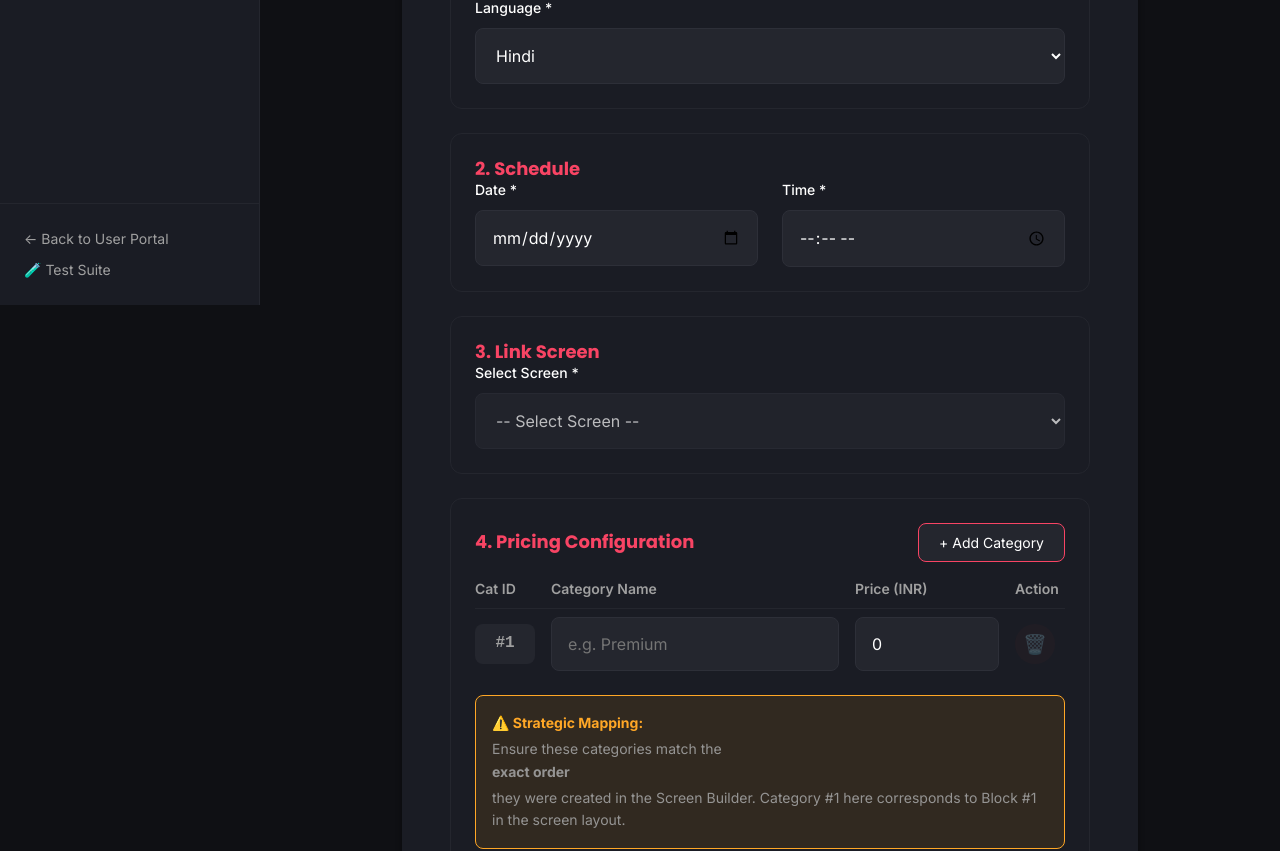
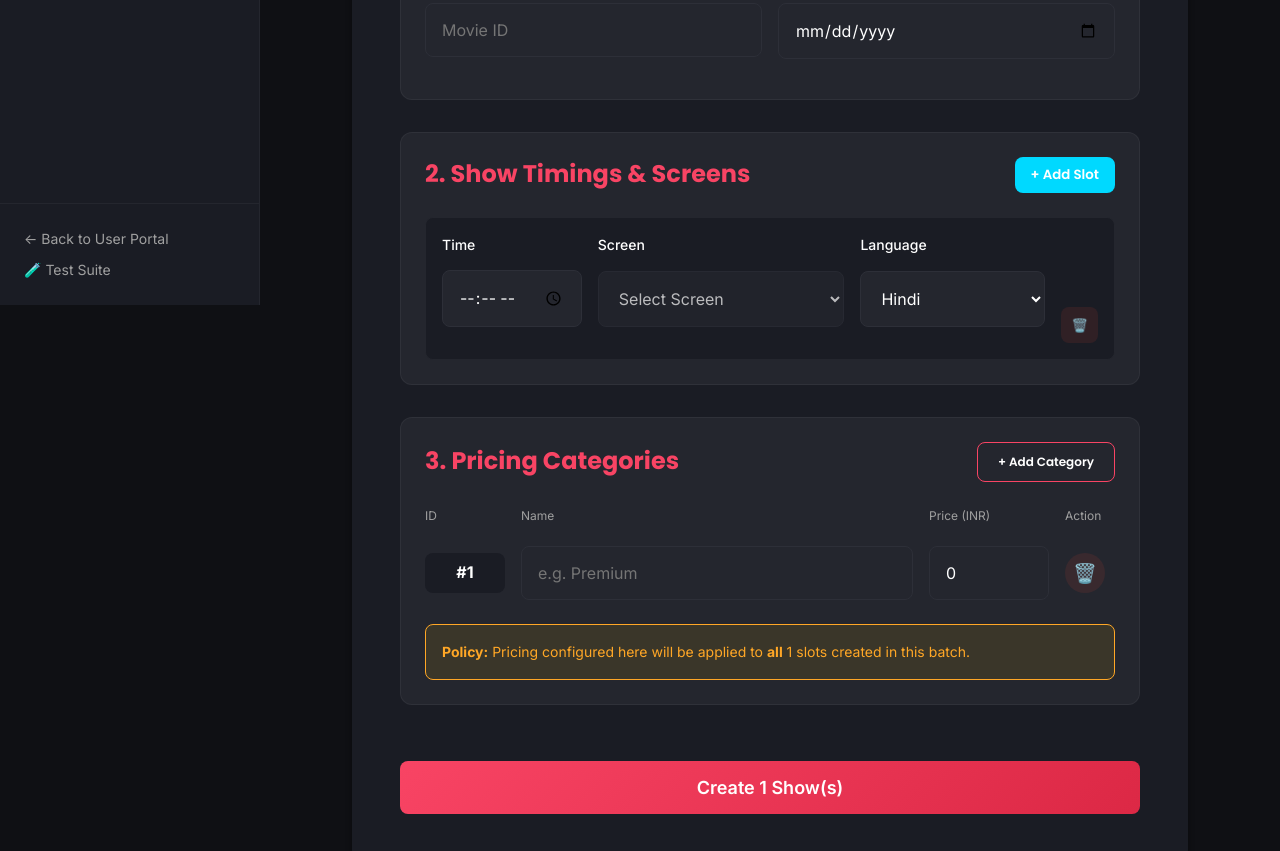
Before and after one commit to AdarshBaddies/bookmyshow-frontend, a React (Vite) app: page /theatre-admin/shows/add in a window 1280 px wide. Shown: the part 495-1346 px from the top of the page. Built offline with nearby package versions, Linux system fonts and the light colour scheme.

Commit message:
booking and confirming the booking working

```diff
--- a/src/pages/theatre-admin/shows/AddShow.css
+++ b/src/pages/theatre-admin/shows/AddShow.css
@@ -1,107 +1,178 @@
 .add-show-page {
     padding: var(--spacing-xl);
-    max-width: 800px;
+    max-width: 900px;
     margin: 0 auto;
 }
 
-.form-section {
-    background: var(--color-surface);
-    padding: var(--spacing-lg);
-    border-radius: var(--radius-lg);
-    border: 1px solid var(--color-surface-elevated);
-    margin-bottom: var(--spacing-lg);
-}
-
-.section-header-row {
+.page-header {
     display: flex;
     justify-content: space-between;
     align-items: center;
+    margin-bottom: var(--spacing-xl);
+}
+
+.form-container {
+    background: var(--color-surface);
+    border-radius: var(--radius-xl);
+    padding: var(--spacing-xl);
+    box-shadow: var(--shadow-lg);
+}
+
+.form-section {
+    background: var(--color-surface-elevated);
+    padding: var(--spacing-lg);
+    border-radius: var(--radius-lg);
+    margin-bottom: var(--spacing-xl);
+    border: 1px solid rgba(255, 255, 255, 0.05);
+}
+
+.form-section h3 {
+    margin-bottom: var(--spacing-lg);
+    color: var(--color-primary);
+    display: flex;
+    justify-content: space-between;
+    align-items: center;
+}
+
+.form-group {
     margin-bottom: var(--spacing-md);
 }
 
-.form-section h3 {
-    margin: 0;
-    font-size: var(--text-lg);
-    color: var(--color-primary);
+.form-group label {
+    display: block;
+    margin-bottom: 6px;
+    font-size: var(--text-sm);
+    color: var(--color-text-secondary);
 }
 
-/* Dynamic Pricing Table */
+.form-group input,
+.form-group select {
+    width: 100%;
+    background: var(--color-surface);
+    border: 1px solid var(--color-surface-elevated);
+    color: var(--color-text);
+    padding: 10px;
+    border-radius: var(--radius-md);
+}
+
+.form-row {
+    display: grid;
+    grid-template-columns: 1fr 1fr;
+    gap: var(--spacing-md);
+}
+
+/* Slots Section */
+.slots-container {
+    display: flex;
+    flex-direction: column;
+    gap: var(--spacing-md);
+}
+
+.show-slot-card {
+    background: var(--color-surface);
+    padding: var(--spacing-md);
+    border-radius: var(--radius-md);
+    border: 1px solid var(--color-surface-elevated);
+    position: relative;
+    display: grid;
+    grid-template-columns: 1fr 2fr 1.5fr auto;
+    gap: var(--spacing-md);
+    align-items: end;
+}
+
+.btn-remove-slot {
+    background: rgba(244, 67, 54, 0.1);
+    color: var(--color-error);
+    border: none;
+    padding: 10px;
+    border-radius: var(--radius-md);
+    cursor: pointer;
+}
+
+.btn-add-slot {
+    background: var(--color-secondary);
+    color: white;
+    border: none;
+    padding: 8px 16px;
+    border-radius: var(--radius-md);
+    cursor: pointer;
+    font-weight: 600;
+}
+
+/* Pricing Grid */
 .pricing-grid-header {
     display: grid;
-    grid-template-columns: 60px 2fr 1fr 50px;
+    grid-template-columns: 80px 1fr 120px 50px;
     gap: var(--spacing-md);
-    padding-bottom: var(--spacing-sm);
+    padding-bottom: 8px;
+    border-bottom: 1px solid var(--color-surface-elevated);
+    margin-bottom: 12px;
+    font-size: var(--text-xs);
     color: var(--color-text-secondary);
-    font-size: var(--text-sm);
-    font-weight: 600;
-    border-bottom: 1px solid var(--color-surface-elevated);
-    margin-bottom: var(--spacing-sm);
 }
 
 .price-row-dynamic {
     display: grid;
-    grid-template-columns: 60px 2fr 1fr 50px;
+    grid-template-columns: 80px 1fr 120px 50px;
     gap: var(--spacing-md);
-    margin-bottom: var(--spacing-sm);
+    margin-bottom: 12px;
     align-items: center;
 }
 
 .cat-id-badge {
-    background: var(--color-surface-elevated);
-    color: var(--color-text-secondary);
+    height: 40px;
+    background: var(--color-surface);
     display: flex;
     align-items: center;
     justify-content: center;
-    height: 40px;
     border-radius: var(--radius-md);
-    font-family: monospace;
     font-weight: bold;
 }
 
 .btn-add-row {
-    background: var(--color-secondary);
+    font-size: var(--text-xs);
+    background: var(--color-primary);
     color: white;
     border: none;
-    padding: 6px 12px;
-    border-radius: var(--radius-md);
+    padding: 4px 10px;
+    border-radius: var(--radius-sm);
     cursor: pointer;
-    font-size: var(--text-sm);
 }
 
-.btn-remove-row {
-    background: rgba(244, 67, 54, 0.1);
-    color: var(--color-error);
-    border: 1px solid var(--color-error);
-    border-radius: var(--radius-md);
-    height: 40px;
+.btn-submit {
+    width: 100%;
+    padding: var(--spacing-lg);
+    background: var(--color-primary);
+    color: white;
+    border: none;
+    border-radius: var(--radius-lg);
+    font-size: var(--text-lg);
+    font-weight: bold;
     cursor: pointer;
-    display: flex;
-    align-items: center;
-    justify-content: center;
+    margin-top: var(--spacing-lg);
 }
 
-.btn-remove-row:disabled {
-    opacity: 0.3;
+.btn-submit:disabled {
+    opacity: 0.5;
     cursor: not-allowed;
-    border-color: transparent;
 }
 
 .alert-box {
     margin-top: var(--spacing-lg);
-    background: rgba(255, 152, 0, 0.1);
-    border: 1px solid var(--color-warning);
+    background: rgba(255, 193, 7, 0.1);
     padding: var(--spacing-md);
     border-radius: var(--radius-md);
+    border: 1px solid var(--color-warning);
     color: var(--color-warning);
     font-size: var(--text-sm);
 }
 
-.alert-box strong {
-    display: block;
-    margin-bottom: 4px;
+.success-tag {
+    display: inline-block;
+    margin-top: 4px;
+    padding: 2px 8px;
+    background: rgba(76, 175, 80, 0.1);
+    color: #4caf50;
+    font-size: var(--text-xs);
+    border-radius: var(--radius-sm);
 }
-
-.alert-box p {
-    margin: 0;
-    opacity: 0.9;
-}
--- a/src/pages/theatre-admin/shows/AddShow.tsx
+++ b/src/pages/theatre-admin/shows/AddShow.tsx
@@ -1,26 +1,32 @@
 import { useState } from 'react';
 import { useMutation, useLazyQuery } from '@apollo/client';
 import { ADD_SHOW } from '../../../graphql/mutations';
-import { GET_SCREENS, FETCH_THEATRE } from '../../../graphql/queries';
+import { GET_SCREENS } from '../../../graphql/queries';
 import { useNavigate } from 'react-router-dom';
 import './AddShow.css';
+
+interface ShowSlot {
+    id: number;
+    showTime: string;
+    screenId: string;
+    layoutId: string;
+    lang: string;
+}
 
 function AddShow() {
     const navigate = useNavigate();
     const [addShow, { loading: creating }] = useMutation(ADD_SHOW);
-
-    const [fetchTheatre] = useLazyQuery(FETCH_THEATRE);
     const [getScreens] = useLazyQuery(GET_SCREENS);
 
-    const [formData, setFormData] = useState({
+    const [globalInfo, setGlobalInfo] = useState({
         theatreId: '',
         movieId: '',
         date: '',
-        showTime: '',
-        screenId: '',
-        layoutId: '', // Need to capture this
-        lang: 'Hindi' // Default per playground example
     });
+
+    const [showSlots, setShowSlots] = useState<ShowSlot[]>([
+        { id: Date.now(), showTime: '', screenId: '', layoutId: '', lang: 'Hindi' }
+    ]);
 
     const [availableScreens, setAvailableScreens] = useState<any[]>([]);
 
@@ -29,126 +35,192 @@ function AddShow() {
     ]);
 
     const handleTheatreBlur = async () => {
-        if (!formData.theatreId) return;
-        const { data } = await getScreens({ variables: { theatreId: formData.theatreId } });
+        if (!globalInfo.theatreId) return;
+        try {
+            const { data } = await getScreens({ variables: { theatreId: globalInfo.theatreId } });
             if (data?.getScreens) {
                 setAvailableScreens(data.getScreens);
             }
+        } catch (err) {
+            console.error("Failed to fetch screens:", err);
+        }
     };
 
-    // Capture LayoutID when Screen is selected
-    const handleScreenChange = (e: React.ChangeEvent<HTMLSelectElement>) => {
-        const selectedId = e.target.value;
-        const selectedScreen = availableScreens.find(s => s.id === selectedId);
-        setFormData({
-            ...formData,
-            screenId: selectedId,
-            layoutId: selectedScreen?.layoutId || ''
-        });
+    // Slot Handlers
+    const handleAddSlot = () => {
+        setShowSlots([...showSlots, { id: Date.now(), showTime: '', screenId: '', layoutId: '', lang: 'Hindi' }]);
     };
 
+    const handleRemoveSlot = (id: number) => {
+        if (showSlots.length === 1) return;
+        setShowSlots(showSlots.filter(s => s.id !== id));
+    };
+
+    const handleSlotChange = (id: number, field: keyof ShowSlot, value: string) => {
+        setShowSlots(showSlots.map(slot => {
+            if (slot.id === id) {
+                const updated = { ...slot, [field]: value };
+                if (field === 'screenId') {
+                    const screen = availableScreens.find(s => s.id === value);
+                    updated.layoutId = screen?.layoutId || '';
+                }
+                return updated;
+            }
+            return slot;
+        }));
+    };
+
+    // Pricing Handlers
     const handleAddPriceRow = () => {
         setPricing([...pricing, { categoryName: '', price: 0 }]);
     };
 
     const handleRemovePriceRow = (index: number) => {
         if (pricing.length === 1) return;
-        const newPricing = pricing.filter((_, i) => i !== index);
-        setPricing(newPricing);
+        setPricing(pricing.filter((_, i) => i !== index));
     };
 
-    const handlePriceChange = (index: number, field: 'categoryName' | 'price', value: string | number) => {
+    const handlePriceChange = (index: number, field: string, value: string | number) => {
         const newPricing = [...pricing];
-        if (field === 'categoryName') newPricing[index].categoryName = value as string;
-        if (field === 'price') newPricing[index].price = Number(value);
+        (newPricing[index] as any)[field] = field === 'price' ? Number(value) : value;
         setPricing(newPricing);
     };
 
     const handleSubmit = async (e: React.FormEvent) => {
         e.preventDefault();
 
-        // Construct Dates
-        // DateTime format: ISO string (e.g. 2025-11-22T02:00:00Z)
-        const exactShowTime = new Date(`${formData.date}T${formData.showTime}:00`);
+        if (showSlots.some(s => !s.showTime || !s.screenId)) {
+            alert("Please fill all show slot details.");
+            return;
+        }
 
-        // Auto-generate Publish Time (e.g., 1 hour before, or now)
-        // For simplicity, let's set it to 1 day before showtime
+        const showDetails = showSlots.map(slot => {
+            const exactShowTime = new Date(`${globalInfo.date}T${slot.showTime}:00`);
             const publishTime = new Date(exactShowTime);
-        publishTime.setDate(publishTime.getDate() - 1);
+            publishTime.setHours(publishTime.getHours() - 24); // Default 1 day before
 
-        const showDetails = [{
-            screenId: formData.screenId,
-            status: 1, // 1 = Open/Active (Required!)
-            publishTime: publishTime.toISOString(), // (Required!)
+            return {
+                screenId: slot.screenId,
+                status: 1, // Active
+                publishTime: publishTime.toISOString(),
                 showTime: exactShowTime.toISOString(),
-            lang: formData.lang, // (Required!)
-            layoutId: formData.layoutId, // (Required!)
-
+                lang: slot.lang,
+                layoutId: slot.layoutId,
                 categoryDetails: pricing.map((p, idx) => ({
                     categoryId: idx + 1,
                     categoryName: p.categoryName,
                     price: parseFloat(p.price.toString()),
                     currency: "INR",
-                rowCount: 1, // Dummy match playground
-                columnsCount: 20 // Dummy match playground
+                    rowCount: 1, // Meta requirements
+                    columnsCount: 20
                 }))
-        }];
+            };
+        });
 
         try {
             await addShow({
                 variables: {
-                    date: new Date(formData.date).toISOString(),
-                    movieID: formData.movieId,
-                    theatreId: formData.theatreId,
+                    date: new Date(globalInfo.date).toISOString(),
+                    movieID: globalInfo.movieId,
+                    theatreId: globalInfo.theatreId,
                     shs: showDetails
                 }
             });
-            alert('Show added successfully!');
+            alert('Batch of shows added successfully!');
             navigate('/theatre-admin/shows');
         } catch (err: any) {
             console.error("Mutation Error:", err);
-            alert('Error adding show: ' + err.message);
+            alert('Error adding shows: ' + err.message);
         }
     };
 
     return (
         <div className="add-show-page">
             <div className="page-header">
-                <h2>Add New Show</h2>
+                <h2>Add Shows (Batch)</h2>
                 <button onClick={() => navigate('/theatre-admin/shows')} className="btn-back">
                     ← Back
                 </button>
             </div>
 
             <div className="form-container">
-                <form onSubmit={handleSubmit} className="show-form">
-                    {/* 1. Basic Info */}
+                <form onSubmit={handleSubmit}>
+                    {/* 1. Global Context */}
                     <div className="form-section">
-                        <h3>1. Basic Info</h3>
+                        <h3>1. Show Context</h3>
                         <div className="form-group">
                             <label>Theatre ID *</label>
                             <input
                                 type="text"
-                                value={formData.theatreId}
-                                onChange={e => setFormData({ ...formData, theatreId: e.target.value })}
+                                value={globalInfo.theatreId}
+                                onChange={e => setGlobalInfo({ ...globalInfo, theatreId: e.target.value })}
                                 onBlur={handleTheatreBlur}
-                                placeholder="PVRAH" required
+                                placeholder="Theatre ID (e.g. PVRAH)"
+                                required
                             />
                         </div>
+                        <div className="form-row">
                             <div className="form-group">
                                 <label>Movie ID *</label>
                                 <input
                                     type="text"
-                                value={formData.movieId}
-                                onChange={e => setFormData({ ...formData, movieId: e.target.value })}
-                                placeholder="MV___" required
+                                    value={globalInfo.movieId}
+                                    onChange={e => setGlobalInfo({ ...globalInfo, movieId: e.target.value })}
+                                    placeholder="Movie ID"
+                                    required
                                 />
                             </div>
                             <div className="form-group">
-                            <label>Language *</label>
+                                <label>Date *</label>
+                                <input
+                                    type="date"
+                                    value={globalInfo.date}
+                                    onChange={e => setGlobalInfo({ ...globalInfo, date: e.target.value })}
+                                    required
+                                />
+                            </div>
+                        </div>
+                    </div>
+
+                    {/* 2. Show Slots */}
+                    <div className="form-section">
+                        <h3>
+                            2. Show Timings & Screens
+                            <button type="button" onClick={handleAddSlot} className="btn-add-slot">
+                                + Add Slot
+                            </button>
+                        </h3>
+
+                        <div className="slots-container">
+                            {showSlots.map((slot, index) => (
+                                <div key={slot.id} className="show-slot-card">
+                                    <div className="form-group">
+                                        <label>Time</label>
+                                        <input
+                                            type="time"
+                                            value={slot.showTime}
+                                            onChange={e => handleSlotChange(slot.id, 'showTime', e.target.value)}
+                                            required
+                                        />
+                                    </div>
+                                    <div className="form-group">
+                                        <label>Screen</label>
                                         <select
-                                value={formData.lang}
-                                onChange={e => setFormData({ ...formData, lang: e.target.value })}
+                                            value={slot.screenId}
+                                            onChange={e => handleSlotChange(slot.id, 'screenId', e.target.value)}
+                                            disabled={availableScreens.length === 0}
+                                            required
+                                        >
+                                            <option value="">Select Screen</option>
+                                            {availableScreens.map(s => <option key={s.id} value={s.id}>{s.name}</option>)}
+                                        </select>
+                                    </div>
+                                    <div className="form-group">
+                                        <label>Language</label>
+                                        <select
+                                            value={slot.lang}
+                                            onChange={e => handleSlotChange(slot.id, 'lang', e.target.value)}
+                                            required
                                         >
                                             <option value="Hindi">Hindi</option>
                                             <option value="English">English</option>
@@ -156,98 +228,56 @@ function AddShow() {
                                             <option value="Telugu">Telugu</option>
                                         </select>
                                     </div>
+                                    <button
+                                        type="button"
+                                        className="btn-remove-slot"
+                                        onClick={() => handleRemoveSlot(slot.id)}
+                                        disabled={showSlots.length === 1}
+                                    >
+                                        🗑️
+                                    </button>
                                 </div>
-
-                    {/* 2. Schedule */}
-                    <div className="form-section">
-                        <h3>2. Schedule</h3>
-                        <div className="form-row">
-                            <div className="form-group">
-                                <label>Date *</label>
-                                <input
-                                    type="date"
-                                    value={formData.date}
-                                    onChange={e => setFormData({ ...formData, date: e.target.value })}
-                                    required
-                                />
-                            </div>
-                            <div className="form-group">
-                                <label>Time *</label>
-                                <input
-                                    type="time"
-                                    value={formData.showTime}
-                                    onChange={e => setFormData({ ...formData, showTime: e.target.value })}
-                                    required
-                                />
-                            </div>
+                            ))}
                         </div>
                     </div>
 
-                    {/* 3. Screen Selection */}
+                    {/* 3. Pricing - Applied to all slots */}
                     <div className="form-section">
-                        <h3>3. Link Screen</h3>
-                        <div className="form-group">
-                            <label>Select Screen *</label>
-                            <select
-                                value={formData.screenId}
-                                onChange={handleScreenChange}
-                                required
-                                disabled={availableScreens.length === 0}
-                            >
-                                <option value="">-- Select Screen --</option>
-                                {availableScreens.map((s: any) => (
-                                    <option key={s.id} value={s.id}>{s.name}</option>
-                                ))}
-                            </select>
-                            {formData.layoutId && <span className="success-tag">Layout ID: {formData.layoutId}</span>}
-
-                            {availableScreens.length === 0 && formData.theatreId && (
-                                <small>Type Theatre ID to load screens</small>
-                            )}
-                        </div>
-                    </div>
-
-                    {/* 4. Pricing - DYNAMIC */}
-                    <div className="form-section">
-                        <div className="section-header-row">
-                            <h3>4. Pricing Configuration</h3>
+                        <h3>
+                            3. Pricing Categories
                             <button type="button" onClick={handleAddPriceRow} className="btn-add-row">
                                 + Add Category
                             </button>
-                        </div>
+                        </h3>
 
                         <div className="pricing-grid-header">
-                            <span>Cat ID</span>
-                            <span>Category Name</span>
+                            <span>ID</span>
+                            <span>Name</span>
                             <span>Price (INR)</span>
                             <span>Action</span>
                         </div>
 
                         {pricing.map((p, idx) => (
                             <div key={idx} className="price-row-dynamic">
-                                <div className="cat-id-badge">
-                                    #{idx + 1}
-                                </div>
+                                <div className="cat-id-badge">#{idx + 1}</div>
                                 <input
                                     type="text"
                                     value={p.categoryName}
-                                    onChange={(e) => handlePriceChange(idx, 'categoryName', e.target.value)}
+                                    onChange={e => handlePriceChange(idx, 'categoryName', e.target.value)}
                                     placeholder="e.g. Premium"
                                     required
                                 />
                                 <input
                                     type="number"
                                     value={p.price}
-                                    onChange={(e) => handlePriceChange(idx, 'price', e.target.value)}
-                                    placeholder="0.00"
-                                    min="0"
+                                    onChange={e => handlePriceChange(idx, 'price', e.target.value)}
+                                    placeholder="0"
                                     required
                                 />
                                 <button
                                     type="button"
+                                    className="btn-remove-row"
                                     onClick={() => handleRemovePriceRow(idx)}
-                                    className="btn-remove-row"
-                                    title="Remove Category"
                                     disabled={pricing.length === 1}
                                 >
                                     🗑️
@@ -256,15 +286,12 @@ function AddShow() {
                         ))}
 
                         <div className="alert-box">
-                            <strong>⚠️ Strategic Mapping:</strong>
-                            <p>Ensure these categories match the <strong>exact order</strong> they were created in the Screen Builder.
-                                Category #1 here corresponds to Block #1 in the screen layout.
-                            </p>
+                            <strong>Policy:</strong> Pricing configured here will be applied to <strong>all</strong> {showSlots.length} slots created in this batch.
                         </div>
                     </div>
 
                     <button type="submit" className="btn-submit" disabled={creating}>
-                        {creating ? 'Creating Show...' : 'Create Show'}
+                        {creating ? 'Processing Batch...' : `Create ${showSlots.length} Show(s)`}
                     </button>
                 </form>
             </div>
```
Lines whose indentation alone changed are shown as unchanged.
